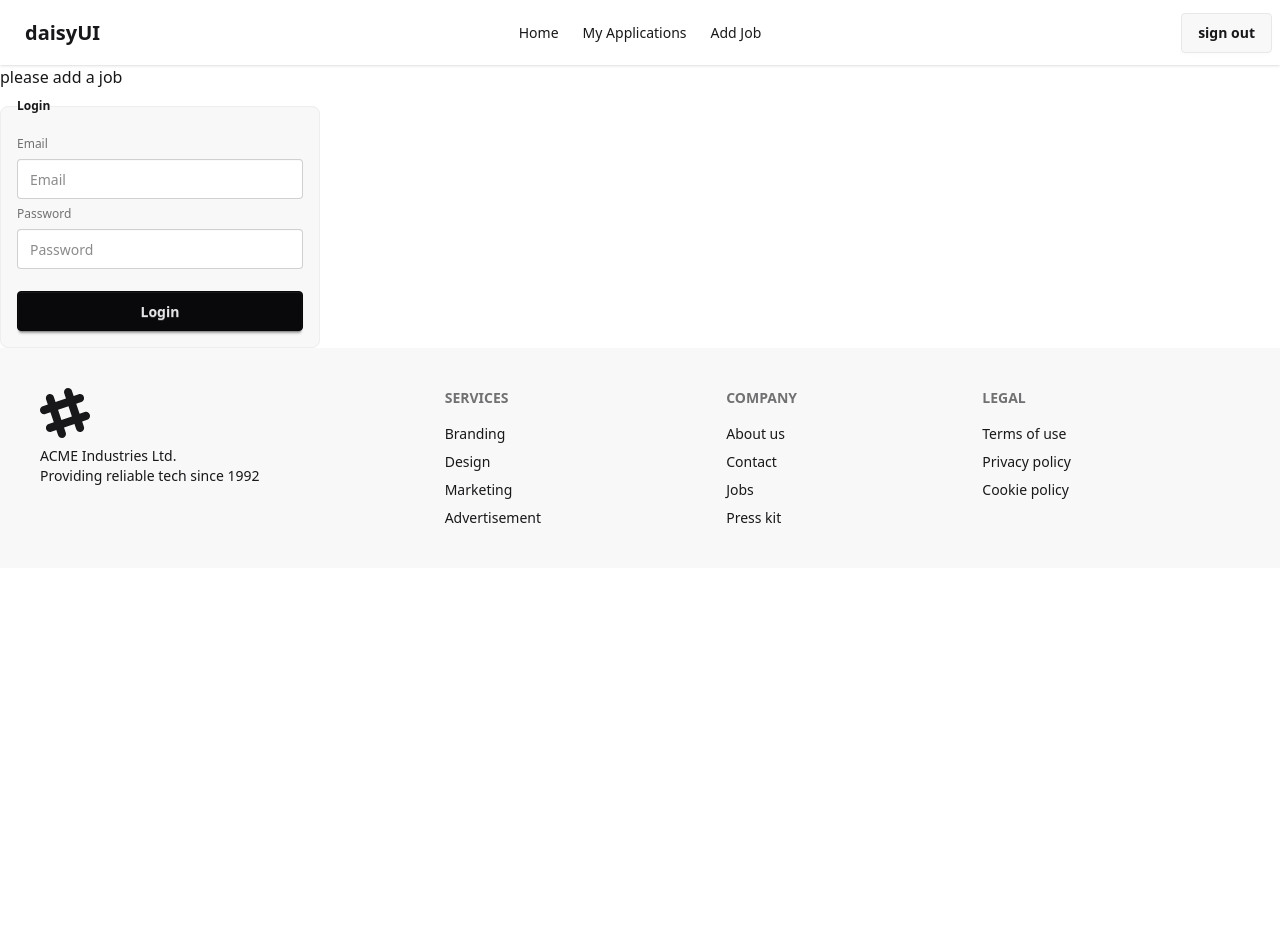
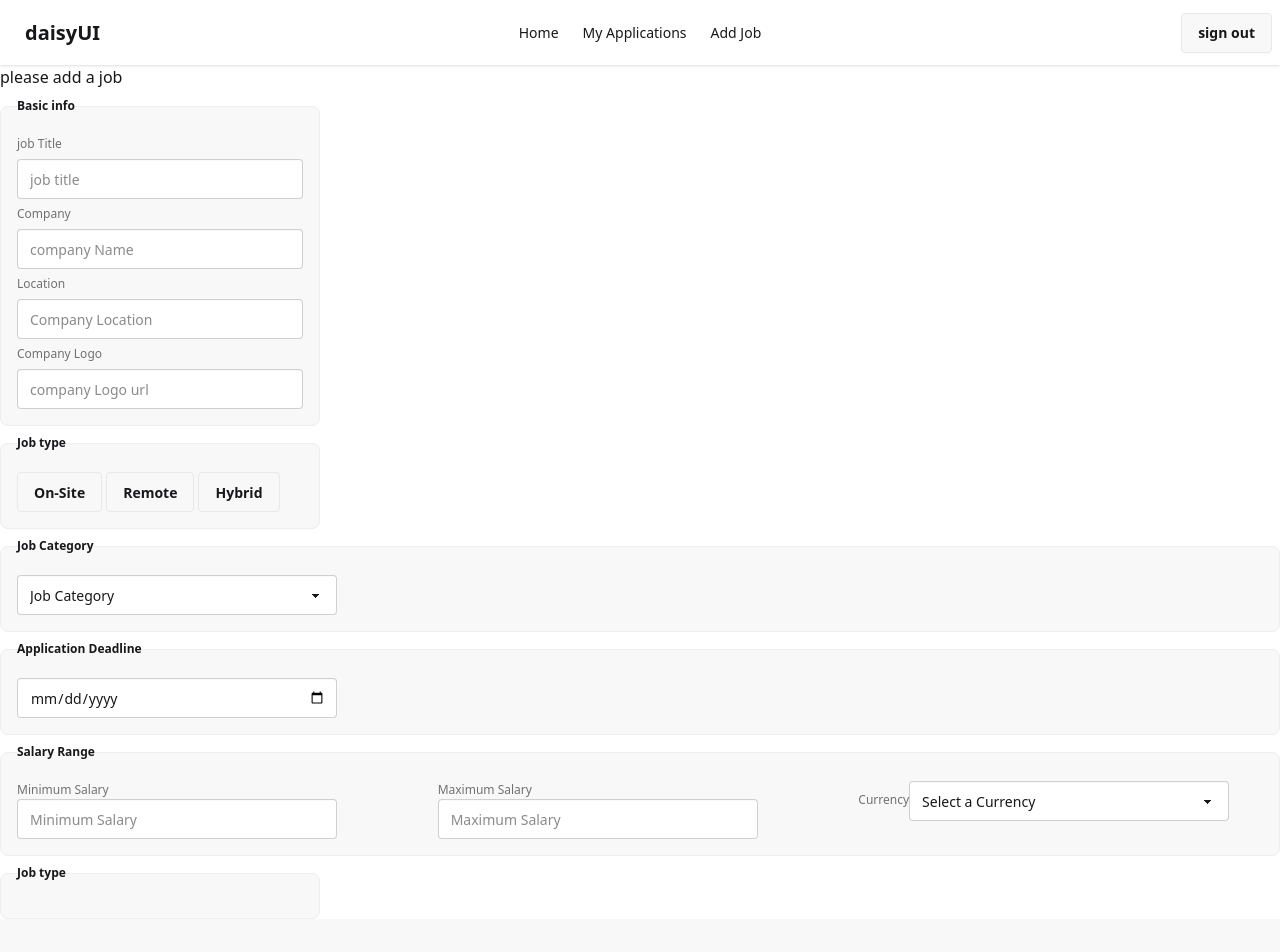
Before and after one commit to Abusolaymansefat/career-cord-project-client, a React (Vite) app: page /addJob in a window 1280 px wide. Shown: the top 952 px of the page. Before the commit the page ends 800 px from the top, so only its background shows below. Built offline with nearby package versions, Linux system fonts and the light colour scheme; no server answers; sample sign-in values are in the browser's storage.

Commit message:
add jobs

```diff
--- a/src/pages/AddJob/AddJob.jsx
+++ b/src/pages/AddJob/AddJob.jsx
@@ -7,15 +7,142 @@ const AddJob = () => {
 
       <form>
         <fieldset className="fieldset bg-base-200 border-base-300 rounded-box w-xs border p-4">
-          <legend className="fieldset-legend">Login</legend>
+          <legend className="fieldset-legend">Basic info</legend>
 
-          <label className="label">Email</label>
-          <input type="email" className="input" placeholder="Email" />
+          <label className="label">job Title</label>
+          <input
+            type="text"
+            name="title"
+            className="input"
+            placeholder="job title"
+          />
 
-          <label className="label">Password</label>
-          <input type="password" className="input" placeholder="Password" />
+          <label className="label">Company</label>
+          <input
+            type="text"
+            name="company"
+            className="input"
+            placeholder="company Name"
+          />
 
-          <button className="btn btn-neutral mt-4">Login</button>
+          <label className="label">Location</label>
+          <input
+            type="text"
+            name="location"
+            className="input"
+            placeholder="Company Location"
+          />
+
+          <label className="label">Company Logo</label>
+          <input
+            type="text"
+            name="company"
+            className="input"
+            placeholder="company Logo url"
+          />
+        </fieldset>
+
+        {/* job type */}
+
+        <fieldset className="fieldset bg-base-200 border-base-300 rounded-box w-xs border p-4">
+          <legend className="fieldset-legend">Job type </legend>
+
+          <div className="filter">
+            <input
+              className="btn filter-reset"
+              type="radio"
+              name="jobType"
+              aria-label="All"
+            />
+            <input
+              className="btn"
+              type="radio"
+              name="jobType"
+              value="On-Site"
+              aria-label="On-Site"
+            />
+            <input
+              className="btn"
+              type="radio"
+              name="jobType"
+              value="Remote"
+              aria-label="Remote"
+            />
+            <input
+              className="btn"
+              type="radio"
+              name="jobType"
+              value="Hybrid"
+              aria-label="Hybrid"
+            />
+          </div>
+        </fieldset>
+
+        {/* Job Category */}
+        <fieldset className="fieldset bg-base-200 border-base-300 rounded-box w-full border p-4">
+          <legend className="fieldset-legend">Job Category</legend>
+
+          <select
+            defaultValue="Job Category"
+            name="category"
+            className="select"
+          >
+            <option disabled={true}>Job Category</option>
+            <option>Engineering</option>
+            <option>Marketing</option>
+            <option>Finance</option>
+          </select>
+        </fieldset>
+        {/* Application Deadline */}
+        <fieldset className="fieldset bg-base-200 border-base-300 rounded-box w-full border p-4">
+          <legend className="fieldset-legend">Application Deadline</legend>
+
+          <input type="date" name="deadline" className="input" />
+        </fieldset>
+
+        {/* Salary Range */}
+        <fieldset className="fieldset bg-base-200 border-base-300 rounded-box w-full border p-4">
+          <legend className="fieldset-legend">Salary Range</legend>
+
+          <div className="grid grid-cols-1 lg:grid-cols-3 gap-4">
+            <div>
+              <label className="label">Minimum Salary</label>
+              <input
+                type="text"
+                name="min"
+                className="input"
+                placeholder="Minimum Salary"
+              />
+            </div>
+
+            <div>
+              <label className="label">Maximum Salary</label>
+              <input
+                type="text"
+                name="max"
+                className="input"
+                placeholder="Maximum Salary"
+              />
+            </div>
+
+            <div>
+              <label className="label">Currency</label>
+              <select
+                defaultValue="Select a Currency"
+                name="currency"
+                className="select"
+              >
+                <option disabled={true}>Select a Currency</option>
+                <option>BDT</option>
+                <option>USD</option>
+                <option>EU</option>
+              </select>
+            </div>
+          </div>
+        </fieldset>
+
+        <fieldset className="fieldset bg-base-200 border-base-300 rounded-box w-xs border p-4">
+          <legend className="fieldset-legend">Job type </legend>
         </fieldset>
       </form>
     </div>
```
